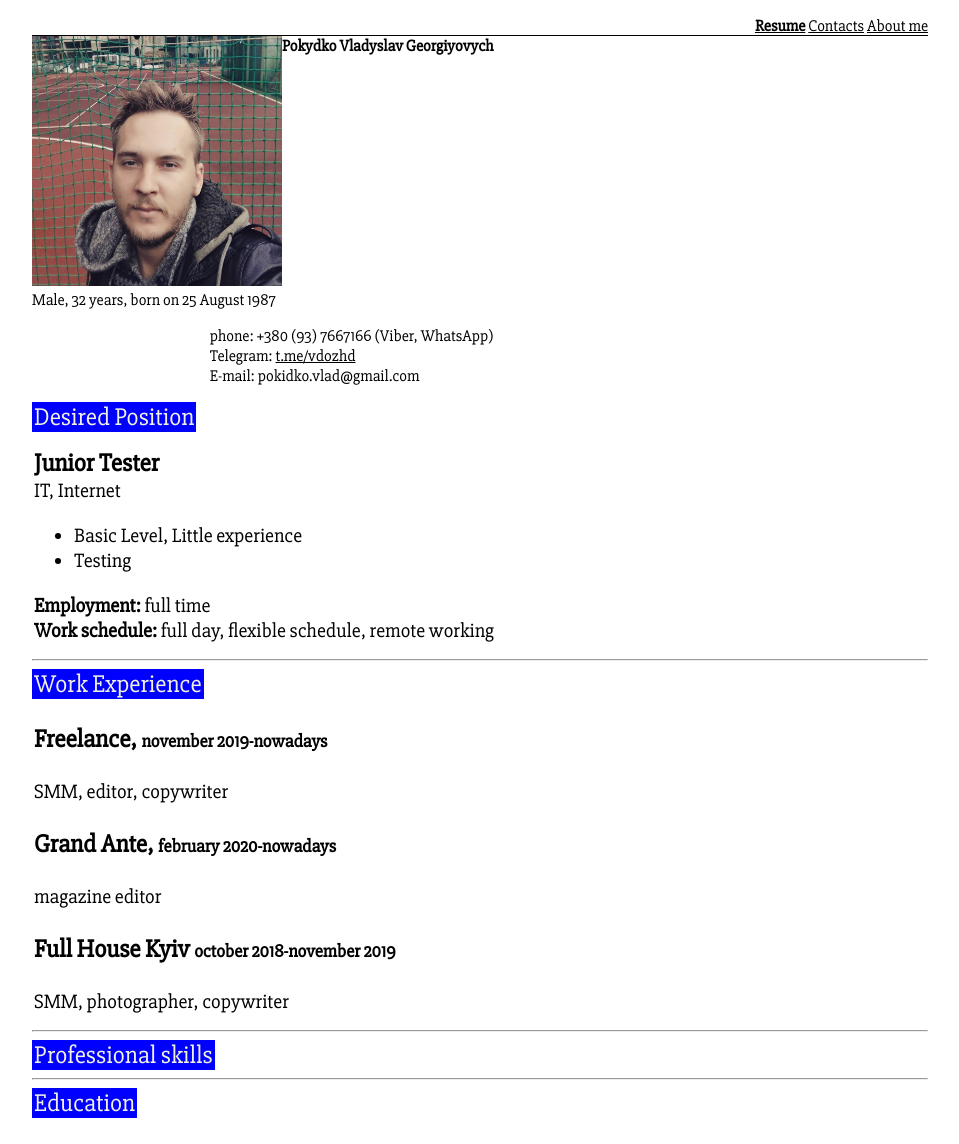
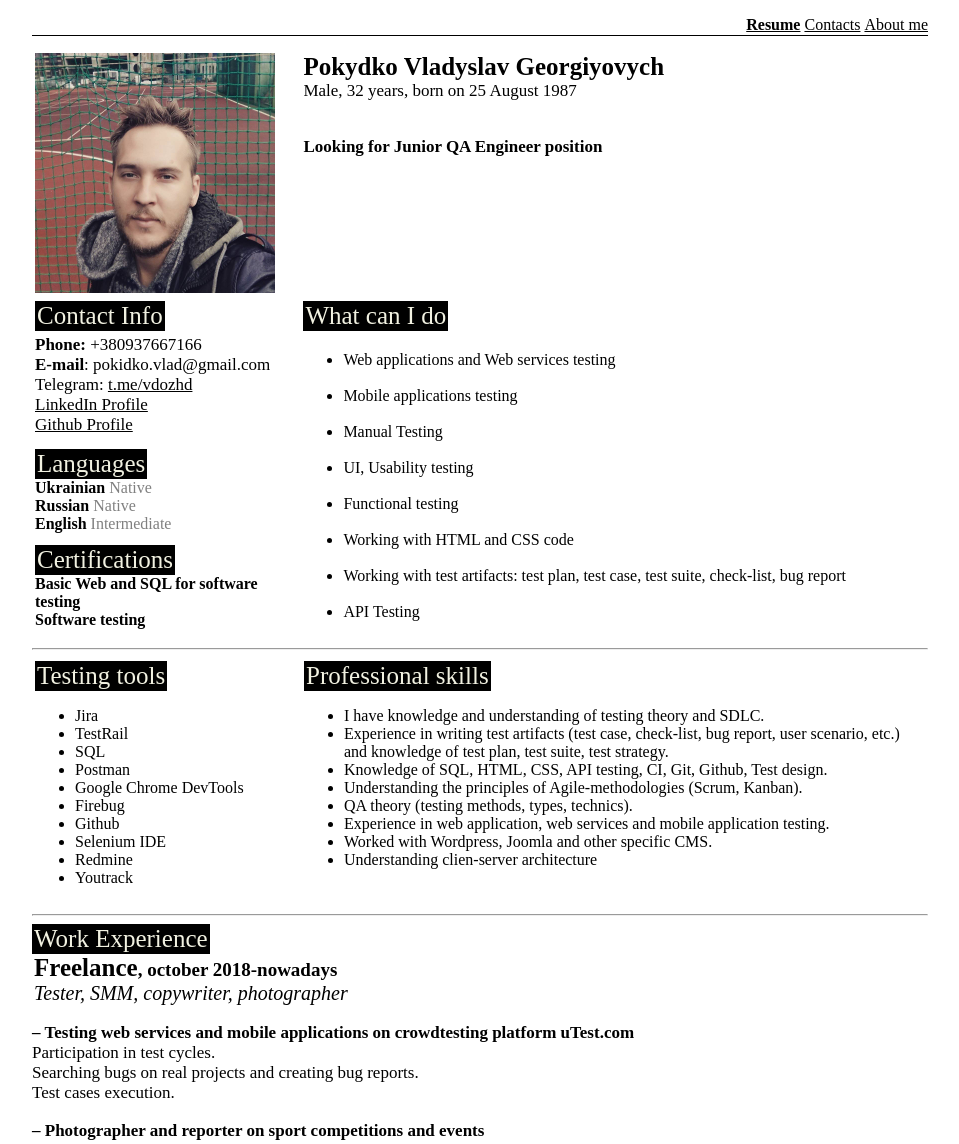
Before and after one commit to vdozhd/MyCV, a plain HTML site: page index.html in a window 1280 px wide. Shown: the top 1144 px of the page, without its empty margins (160-1119 px from the left). Drawn offline with Linux system fonts and the light colour scheme.

Commit message:
updated version

```diff
--- a/index.html
+++ b/index.html
@@ -7,7 +7,6 @@
     <meta name="viewport" content="width=device-width, initial-scale=1.0">
     <title>CV for Junior QA Vladyslav Pokydko</title>
     <link rel="stylesheet" href="styles.css">
-    <link href="https://fonts.googleapis.com/css2?family=Slabo+27px&display=swap" rel="stylesheet">
   </head>
 <body>
     <header>
@@ -19,42 +18,119 @@
             </ul>
         </nav>
     </header>
-    <section class="inform">
-        <div class="img"><img src="img/ava.jpg" alt="Pokydko Vladyslav" height="250px">
-        <div class="info-namesurname">Pokydko Vladyslav Georgiyovych</div>
-        <div class="info-status">Male, 32 years, born on 25 August 1987</div>
-        <div class="info-contacts"><p>phone: +380 (93) 7667166 (Viber, WhatsApp)<br>
+    <table>
+        <tr>
+            <td width=30%><img src="img/ava.jpg" alt="Pokydko Vladyslav" height="240px"></td>
+            <td><div class="FIO">Pokydko Vladyslav Georgiyovych</div>
+                <p>Male, 32 years, born on 25 August 1987</p><br><br>
+                <p><b>Looking for Junior QA Engineer position</b></p>
+            </td>
+        </tr>
+        <tr>
+            <td><div class="subtitle">Contact Info</div></td>
+            <td><div class="subtitle">What can I do</div></td>
+                <td></td>
+        </tr>
+        <tr>
+            <td><p><b>Phone:</b> +380937667166<br>
+                <b>E-mail</b>: pokidko.vlad@gmail.com<br>
                 Telegram: <a href="t.me/vdozhd">t.me/vdozhd</a><br>
-                E-mail: pokidko.vlad@gmail.com</p></div>
-    </section>
-    <section>
-        <div class="subtitle">Desired Position</div>
-        <p>
-        <div class="mainInfo">Junior Tester</div>
-        <div class="DetailedInfo">IT, Internet
+                <a href="https://www.linkedin.com/in/vladislav-pokidko-7472a1130/">LinkedIn Profile</a><br>
+                <a href="https://github.com/vdozhd">Github Profile</a></p></td>
+            <td rowspan="3"><p><ul>
+                <li>Web applications and Web services testing</li><br>
+                <li>Mobile applications testing</li><br>
+                <li>Manual Testing</li><br>
+                <li>UI, Usability testing</li><br>
+                <li>Functional testing</li><br>
+                <li>Working with HTML and CSS code</li><br>
+                <li>Working with test artifacts: test plan, test case, test suite, check-list, bug report</li><br>
+                <li>API Testing</li></ul>
+            </p></td>
+        </tr>
+        <tr>
+            <td><div class="subtitle">Languages</div><br>
+            <b>Ukrainian</b> <font color=grey>Native</font><br>
+            <b>Russian</b> <font color=grey>Native</font><br>
+            <b>English</b> <font color=grey>Intermediate</font></td>
+        </tr>
+        <tr>
+            <td><div class="subtitle">Certifications</div><br>
+            <b>Basic Web and SQL for software testing</b><br>
+            <b>Software testing</b></td>
+        </tr>
+    </table>
+        <hr>
+    <table>
+        <tr>
+            <td width=30%>
+                <div class="subtitle">Testing tools</div>
                 <ul>
-            <li>Basic Level, Little experience</li>
-            <li>Testing</li>
-        </ul>
-        <b>Employment:</b> full time<br>
-        <b>Work schedule:</b> full day, flexible schedule, remote working
-        </div></p>
+                    <li>Jira</li>
+                    <li>TestRail</li>
+                    <li>SQL</li>
+                    <li>Postman</li>
+                    <li>Google Chrome DevTools</li>
+                    <li>Firebug</li>
+                    <li>Github</li>
+                    <li>Selenium IDE</li>
+                    <li>Redmine</li>
+                    <li>Youtrack</li></ul></td>
+            <td>
+                <div class="subtitle">Professional skills</div>
+                <ul>
+                    <li>I have knowledge and understanding of testing theory and SDLC.</li>
+                    <li>Experience in writing test artifacts (test case, check-list, bug report, user scenario, etc.) and knowledge of test plan, test suite, test strategy.</li>
+                    <li>Knowledge of SQL, HTML, CSS, API testing, CI, Git, Github, Test design.</li>
+                    <li>Understanding the principles of Agile-methodologies (Scrum, Kanban).</li>
+                    <li>QA theory (testing methods, types, technics).</li>
+                    <li>Experience in web application, web services and mobile application testing.</li>
+                    <li>Worked with Wordpress, Joomla and other specific CMS.</li>
+                    <li>Understanding clien-server architecture</li></ul></td>
+    </table>
         <hr>
     <div class="subtitle">Work Experience</div>
-        <div class="mainInfo"><p>Freelance, <span class="years">november 2019-nowadays</span></div></p>
-            <div class="DetailedInfo">SMM, editor, copywriter</div>
-        </p>
-        <div class="mainInfo"><p>Grand Ante, <span class="years">february 2020-nowadays</span></div></p>
+    <div class="mainInfo">Freelance<span class="years">, october 2018-nowadays</span></div>
+        <div class="DetailedInfo">Tester, SMM, copywriter, photographer</div><br>
+        <p><b>– Testing web services and mobile applications on crowdtesting platform uTest.com</b><br>
+            Participation in test cycles.<br>
+            Searching bugs on real projects and creating bug reports.<br>
+            Test cases execution.</p>
+            <br>
+        <p><b>– Photographer and reporter on sport competitions and events</b></p><br>
+        <p><b>– SMM and copywriting</b></p>
+        <br>
+    <div class="mainInfo">ТОВ "3БІТ"<span class="years">, august 2013-august 2018</span></div>
     <div class="DetailedInfo">magazine editor</div>
-    </p>
-        <div class="mainInfo"><p>Full House Kyiv <span class="years">october 2018-november 2019</span></div></p>
+    <p>Основные обязанности:
+        - написание руководств, статей, новостей, описаний (рус/укр);
+        - модерация контента, представленного пользователями, согласно перечню выдвигаемых требований.
+
+        Периодически был задействован в тестировании:
+        - нововведений в онлайн-игре Clan Wars: функциональное тестирование, создание баг-репортов, написание пользовательских гайдов для Wiki игры.
+        - проекта Look My Trips: выявление багов, создание тест-кейсов и баг-репортов;
+        - мобильных приложений LookMyTrips и PlanMyTrips.</p>
+    <br>
+    <div class="mainInfo">ДПФ "Экотехника-М"<span class="years">, november 2011-july 2013</span></div>
         <div class="DetailedInfo">SMM, photographer, copywriter</div>
-        </p>
-        <hr>
-        <div class="subtitle">Professional skills</div>
+        <p>- ведение документации в 1С: Бухгалтерия;
+            - ведение отчетности по ГСМ;
+            - обмен базами данных с производством и филиалами.</p>
+        <br>
+    <div class="mainInfo">УкрАвтоМедиа<span class="years">, july 2008-october 2011</span></div>
+        <div class="DetailedInfo">SMM, photographer, copywriter</div>
+        <p>- написание статей автомобильной тематики, подбор иллюстраций, организация фотосъемок;
+            - перевод англоязычных лицензированных материалов.</p>
     <hr>
         <div class="subtitle">Education</div>
-    </section>
+            <div class="mainInfo">National Technical University of Ukraine 'Kyiv Polytechnic Institute'</div>
+            <p>Specialist graduation, 'Foreign economic activity management', qualification of economist manager <i>(2004-2009)</i></p>
+            <br>
+            <div class="mainInfo">SkillUP</div>
+            <p>- Preparatory testing course <i>(march 2020)</i></p>
+            <p>- Testing course <i>(april 2020)</i></p>
+        <hr>
+
   </body>
 <footer>
     <table width=100% border="0px">
@@ -70,7 +146,6 @@
                 <a href="https://www.linkedin.com/in/vladislav-pokidko-7472a1130/"><img src="img/LinkedIn.png" height=40px width=40px></a>
                 <a href="https://t.me/vdozhd"><img src="img/telegram.png" height=40px width=40px></a>
                 <a href="https://www.instagram.com/vdozhd"><img src="img/instagram.png" height=40px width=40px></a></td>
-            <td><img src="img/ava.jpg" alt="Pokydko Vladyslav" height="80px"></td>
         </tr>
     </table>
       <p align=center><font color=white>Copyright © <time datetime="2020">2020</time>
--- a/styles.css
+++ b/styles.css
@@ -19,68 +19,70 @@ body {max-width: 70%;
     margin: auto;
     border-bottom: 1px solid black;}
 nav {
-    font-family: 'Slabo 27px', serif;
    float:right;
   }
 nav li {
     display: inline-block;
 }
-
+table {
+    width: 100%;
+    padding: 0px;
+    margin: 0px;
+    text-align: left;
 }
-.img {
-    display: table-cell;
-    float:left;
+.Info {
+    display: block;
+    width: 720px;
+    float: right;
+    margin: 30px 30px;
     }
-.info-namesurname {
-    display: table-cell;
-    font-family: 'Slabo 27px', serif;
+.FIO {
+    display: block;
+    vertical-align: top;
     font-weight: bolder;
-    float: right;
+    font-size: 25px;
+    margin: 0px;
  }
-.info-status {
-    display: table-cell;
-    font-family: 'Slabo 27px', serif;
-    clear:both;
+p {
+    display: block;
+    vertical-align: top;
+    font-size: 17px;
+    margin: 0px;
 }
-.info-contacts {
-    display: table-cell;
-    font-family: 'Slabo 27px', serif;
-    float: right;
+td {
+    vertical-align: top;
+    margin: 0px;
+    border: 0px;
 }
 .tdwhite {
     color: white;
     font-size: 35px;
-    font-family: 'Slabo 27px', serif;
     margin-left: 3%;
 }
 .subtitle {
-    font-family: 'Slabo 27px', serif;
     font-size: 25px;
-	background: blue;
+	background: black;
 	color: rgb(241, 241, 225);
 	display: inline-block;
 	padding: 0 2px;
 	line-height: 30px;
 }
 .mainInfo {
-    font-family: 'Slabo 27px', serif;
     font-size: 25px;
     font-weight: bold;
     padding: 0 2px;
     }
 .DetailedInfo {
-    font-family: 'Slabo 27px', serif;
     font-size: 20px;
-    padding: 0 2px
+    padding: 0 2px;
+    font-style: italic;
 }
 span.years {
-    font-size: 18px;
-      	font-weight: 900;
+    font-size: 19px;
     }
 h1 {
     display: table;
     text-align: left;
     font-size: 42px;
-    font-family: 'Slabo 27px', serif;
     font-weight: bolder;
 }
```
Also changed, not shown: 2 other files. Lines whose indentation alone changed are shown as unchanged.
